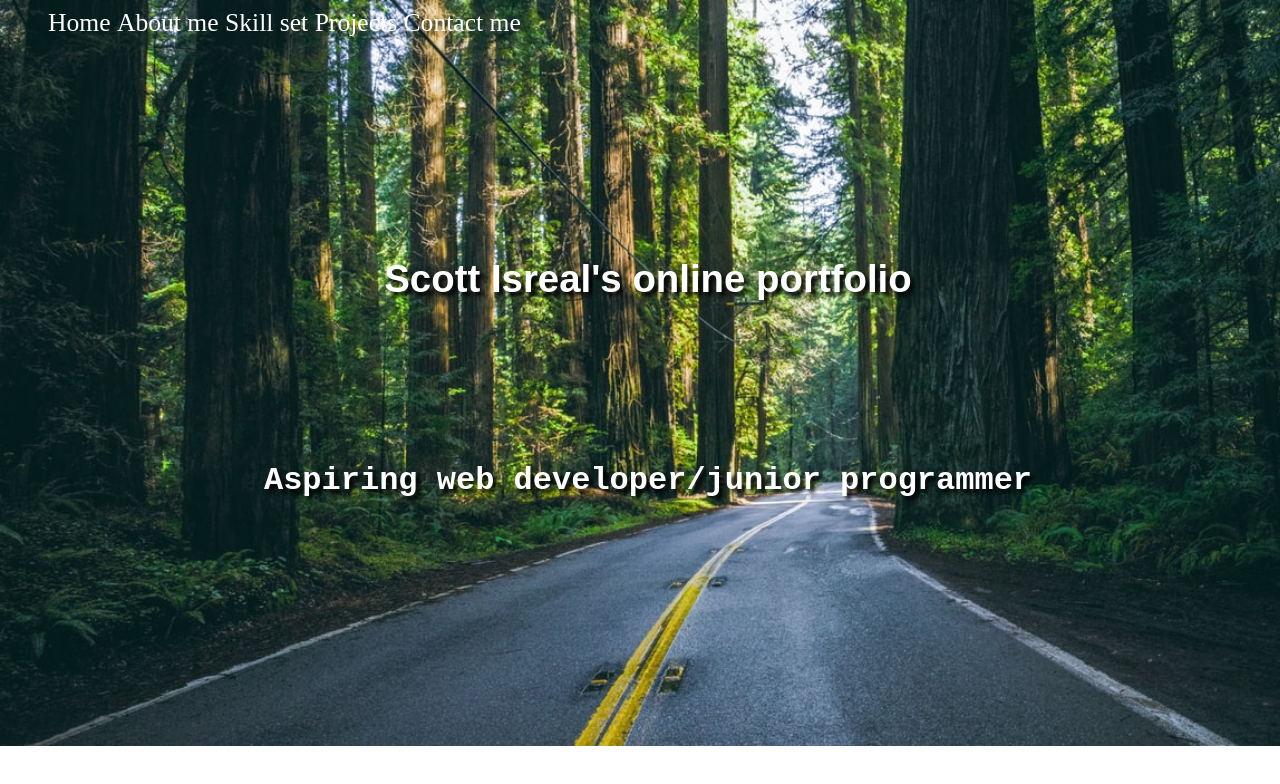
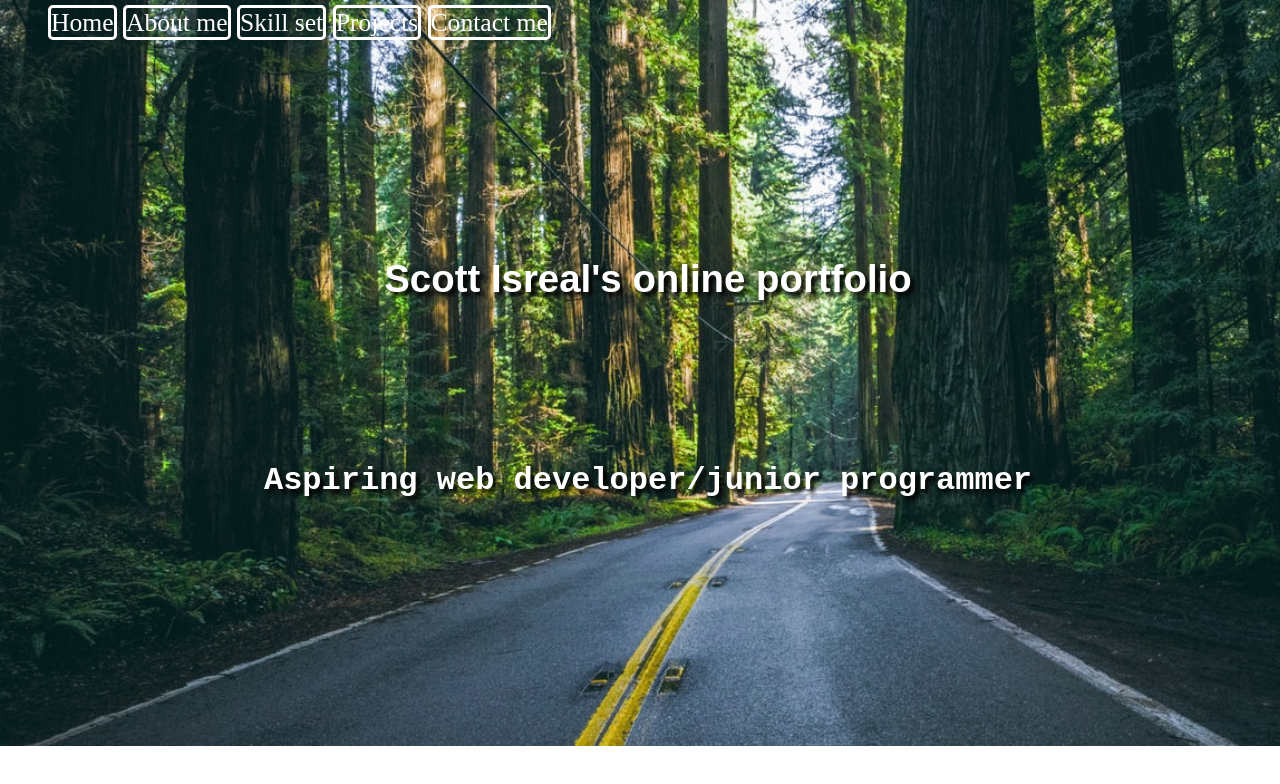
Before and after one commit to Scotty-420/scotty-420.github.io, a plain HTML site: page index.html in a window 1280 px wide. Drawn offline with Linux system fonts and the light colour scheme.

Commit message:
latest update(nav)

```diff
--- a/styling complete 1.css
+++ b/styling complete 1.css
@@ -1,12 +1,12 @@
 p{
-  font-size: 34px;
+  font-size: 3rem;
   text-align: center;
   color: white;
   text-shadow: 4px 4px 4px black;
 }
 h1{
   text-align: center;
-  font-size: 50px;
+  font-size: 3rem;
   font-family: sans-serif;
   color: white;
   text-shadow: 4px 4px 4px black;
@@ -36,6 +36,8 @@ a{
   color: white;
   text-align:center;
   display: inline;
+  border-style: solid;
+  border-radius: 5px;
 }
 @media screen and (max-width: 760px){
 }
--- a/styling complete 2.css
+++ b/styling complete 2.css
@@ -37,6 +37,8 @@ a{
   color: white;
   text-align:center;
   display: inline;
+  border-style: solid;
+  border-radius: 5px;
 }
 div.about{
     text-align: left;
--- a/styling complete 3.css
+++ b/styling complete 3.css
@@ -36,6 +36,8 @@ a{
   color: white;
   text-align:right;
   display: inline;
+  border-style: solid;
+  border-radius: 5px;
 }
 div.about{
   font-size: 34px;
--- a/styling complete 4.css
+++ b/styling complete 4.css
@@ -36,6 +36,8 @@ a{
   color: white;
   text-align:center;
   display: inline;
+  border-style: solid;
+  border-radius: 5px;
 }
 p.about{
   color: white;
--- a/styling complete 5.css
+++ b/styling complete 5.css
@@ -36,6 +36,8 @@ a{
   color: white;
   text-align:center;
   display: inline;
+  border-style: solid;
+  border-radius: 5px;
 }
 @media screen and (max-width: 760px){
 }
```
